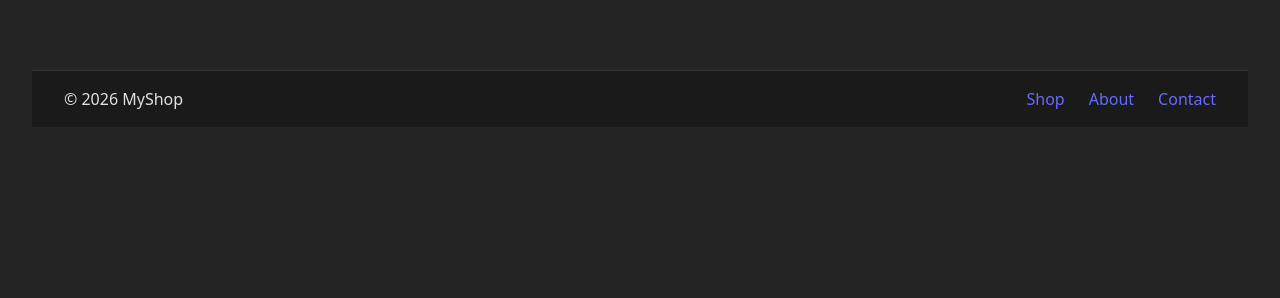
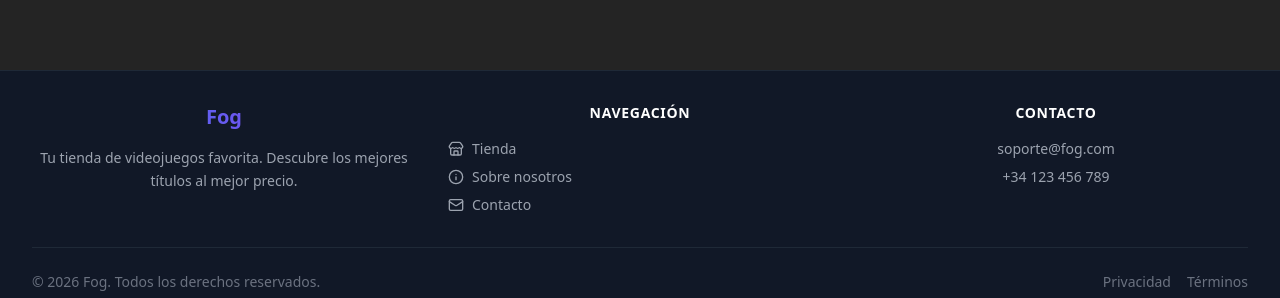
Before and after one commit to jaumevanobelda/fog, a React app in the folder frontend/: page / in a window 1280 px wide. Shown: the part 654-952 px from the top of the page. Before the commit the page ends 800 px from the top, so only its background shows below. Built offline with nearby package versions, Linux system fonts and the light colour scheme; no server answers; the HTML template or start-up script is replaced by a standard one.

Commit message:
disseny footer

```diff
--- a/frontend/src/App.css
+++ b/frontend/src/App.css
@@ -2,7 +2,7 @@
   max-width: 1280px;
   max-width: 100vw;
   margin: 0 auto;
-  padding: 2rem;
+  /* padding: 2rem; */
   text-align: center;
   padding-bottom: 0;
   padding-top: 0;
--- a/frontend/src/components/layout/footer/Footer.tsx
+++ b/frontend/src/components/layout/footer/Footer.tsx
@@ -1,18 +1,64 @@
-import './Footer.css'
 import { Link } from 'react-router-dom'
+import { StoreIcon, InfoIcon, MailIcon} from 'lucide-react'
 
 export default function Footer() {
   return (
-    <footer className="footer">
-      <div className="footer-left">
-        <span>© 2026 MyShop</span>
+    <footer className="bg-gray-900 border-t border-gray-800 mt-auto">
+      <div className="max-w-7xl mx-auto px-4 sm:px-6 lg:px-8 py-8">
+        <div className="grid grid-cols-1 md:grid-cols-3 gap-8">
+          <div className="space-y-4">
+            <h3 className="text-xl font-bold bg-gradient-to-r from-blue-500 to-purple-600 bg-clip-text text-transparent">
+              Fog
+            </h3>
+            <p className="text-gray-400 text-sm leading-relaxed">
+              Tu tienda de videojuegos favorita. Descubre los mejores títulos al mejor precio.
+            </p>
+          </div>
+
+          <div className="space-y-4">
+            <h4 className="text-sm font-semibold text-white uppercase tracking-wider">Navegación</h4>
+            <nav className="flex flex-col gap-2">
+              <Link
+                to="/"
+                className="flex items-center gap-2 text-gray-400 hover:text-white transition-colors text-sm"
+              >
+                <StoreIcon className="h-4 w-4" />
+                Tienda
+              </Link>
+              <Link
+                to="/about"
+                className="flex items-center gap-2 text-gray-400 hover:text-white transition-colors text-sm"
+              >
+                <InfoIcon className="h-4 w-4" />
+                Sobre nosotros
+              </Link>
+              <Link
+                to="/contact"
+                className="flex items-center gap-2 text-gray-400 hover:text-white transition-colors text-sm"
+              >
+                <MailIcon className="h-4 w-4" />
+                Contacto
+              </Link>
+            </nav>
+          </div>
+
+          <div className="space-y-4">
+            <h4 className="text-sm font-semibold text-white uppercase tracking-wider">Contacto</h4>
+            <div className="space-y-2 text-sm text-gray-400">
+              <p>soporte@fog.com</p>
+              <p>+34 123 456 789</p>
+            </div>
+          </div>
+        </div>
+
+        <div className="border-t border-gray-800 mt-8 pt-6 flex flex-col sm:flex-row items-center justify-between gap-4">
+          <span className="text-gray-500 text-sm">© 2026 Fog. Todos los derechos reservados.</span>
+          <div className="flex items-center gap-4 text-sm">
+            <a href="#" className="text-gray-500 hover:text-gray-300 transition-colors">Privacidad</a>
+            <a href="#" className="text-gray-500 hover:text-gray-300 transition-colors">Términos</a>
+          </div>
+        </div>
       </div>
-
-      <nav className="footer-nav">
-        <Link to="/">Shop</Link>
-        <Link to="/about">About</Link>
-        <Link to="/contact">Contact</Link>
-      </nav>
     </footer>
   )
 }
```
